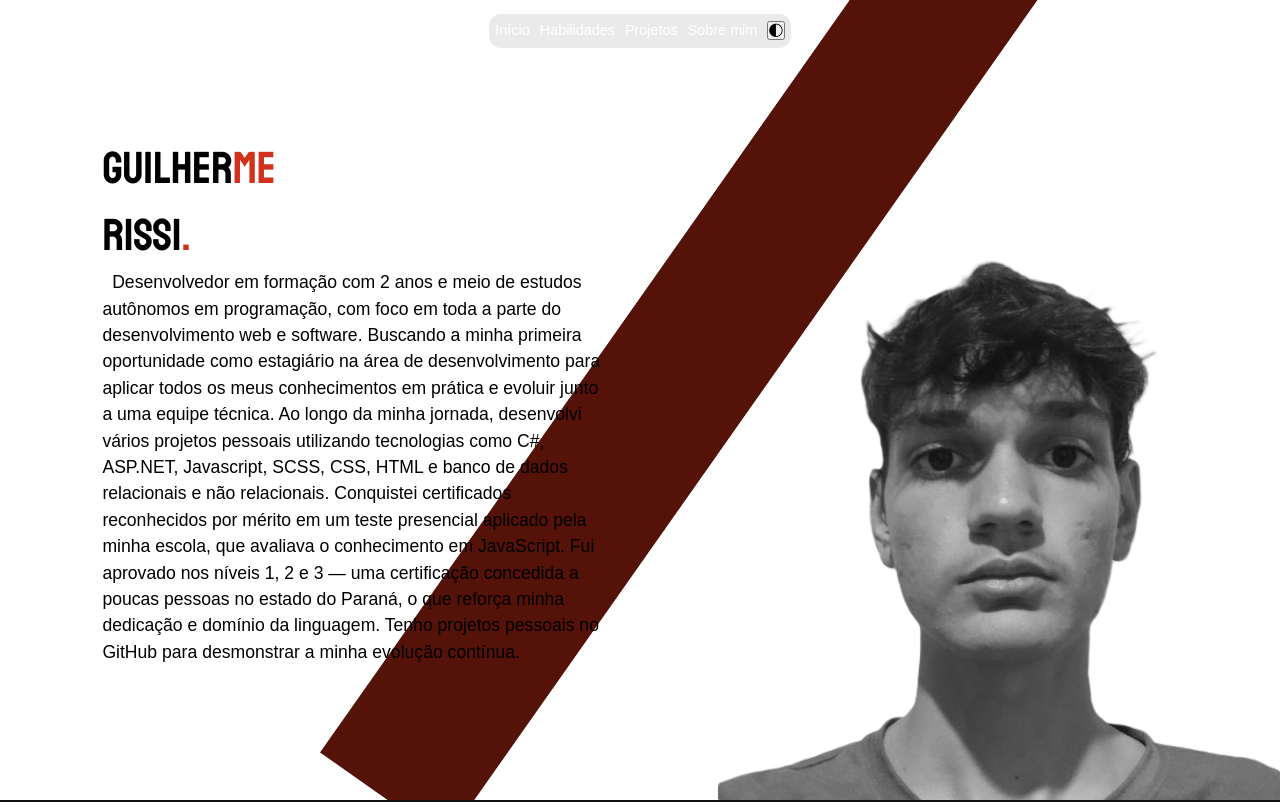
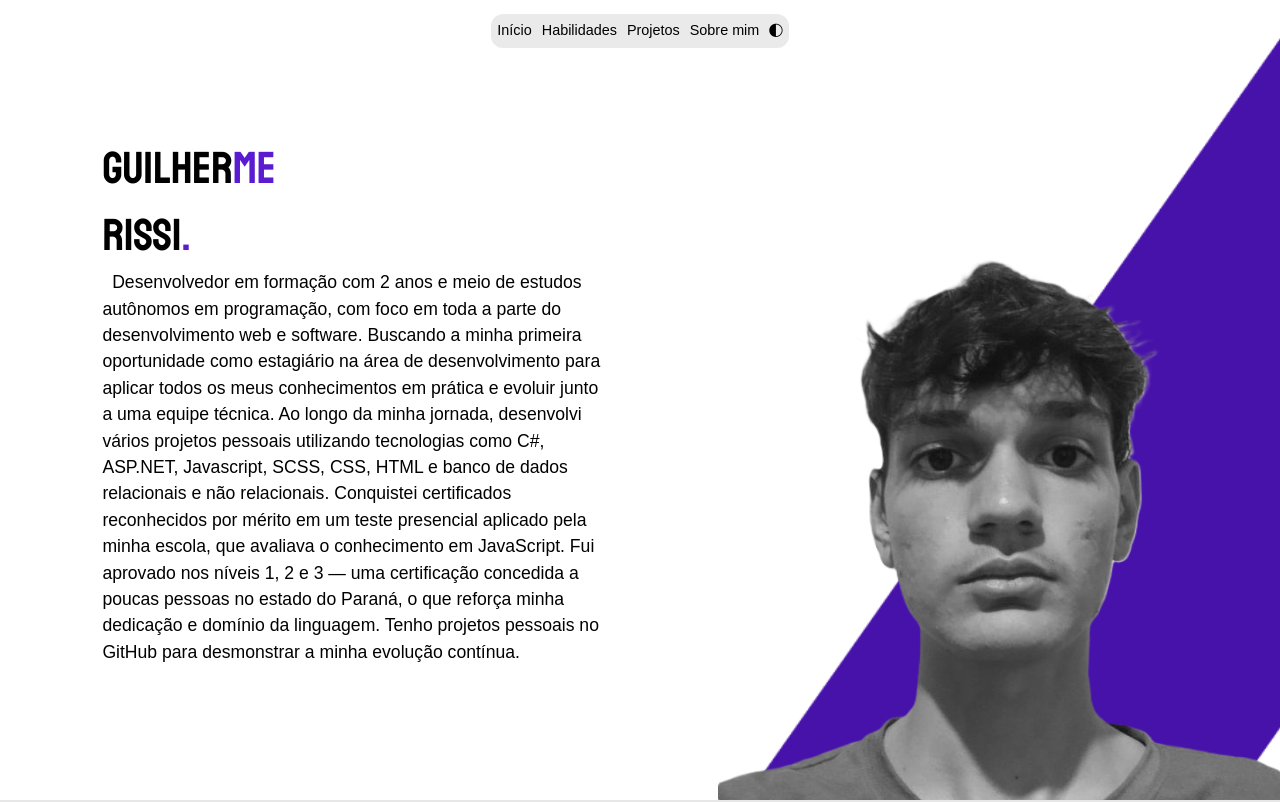
Before and after one commit to glrmrissi/Portfolio, a React (Vite) app: page / in a window 1280 px wide. Shown: the top 802 px of the page. Built offline with nearby package versions, Linux system fonts and the light colour scheme; a web font is replaced by a local one.

Commit message:
theme color added on variables and working on local storage

```diff
--- a/index.html
+++ b/index.html
@@ -1,5 +1,5 @@
 <!doctype html>
-<html lang="en">
+<html lang="pt-br">
   <head>
     <meta charset="UTF-8" />
     <meta name="viewport" content="width=device-width, initial-scale=1.0" />
--- a/src/assets/scss/import.css
+++ b/src/assets/scss/import.css
@@ -1,21 +1,33 @@
 @import url("https://fonts.googleapis.com/css2?family=Funnel+Display:wght@300..800&display=swap");
 @import url("https://fonts.googleapis.com/css2?family=Staatliches&display=swap");
 [data-theme=light] {
-  --background-dark-mode: #fff;
-  --background-dark-skills: #101010;
+  --background-main: #fff;
+  --background-main-skills: #e7e7e7;
+  --background-skills-card: #dddddd;
+  --dark-font-color: #000000;
+  --dark-font-color-hover: #6519f2;
+  --title-decals-color: #5b1cd1;
+  --font-color-main: #000000;
+  --path-rectangle: url("../../assets/icons/rectanglePurple.png");
+  --filter-rectangle: brightness(70%);
+  --card-hover-1: rgba(127, 75, 223, 0.8431372549);
+  --card-hover-2: rgba(119, 66, 204, 0.568627451);
+  --card-hover-3: rgba(144, 109, 224, 0.3019607843);
+}
+
+[data-theme=dark] {
+  --background-main: #121212;
+  --background-main-skills: #101010;
+  --background-skills-card: #2b2b2b;
   --dark-font-color: #fff;
   --dark-font-color-hover: #f23219;
   --title-decals-color: #d1321c;
-  --p: rgba(26, 26, 26, 0.4039215686);
-}
-
-[data-theme=dark] {
-  --background-dark-mode: #121212;
-  --background-dark-skills: #101010;
-  --dark-font-color: #fff;
-  --dark-font-color-hover: #f23219;
-  --title-decals-color: #d1321c;
-  --p: rgba(26, 26, 26, 0.4039215686);
+  --font-color-main: #ffffff;
+  --path-rectangle: url("../../assets/icons/rectangle.png");
+  --filter-rectangle: brightness(50%);
+  --card-hover-1: rgba(53, 3, 1, 0.8431372549);
+  --card-hover-2: rgba(32, 2, 1, 0.568627451);
+  --card-hover-3: rgba(34, 2, 1, 0.3019607843);
 }
 
 * {
@@ -37,7 +49,7 @@ body {
 }
 
 a {
-  color: #ffffff;
+  color: var(--font-color-main);
   text-decoration: none;
 }
 
@@ -79,38 +91,39 @@ a {
   color: var(--dark-font-color-hover);
 }
 
-.nav-link {
+.nav-link button {
   cursor: pointer;
-}
-.nav-link i {
   border-radius: 50px;
+  background-color: rgba(255, 255, 255, 0.0549019608);
+  outline: none;
+  border: none;
   transition: background-color 0.2s padding 0.3s ease-in;
-}
-.nav-link i:hover {
-  padding: 1px;
 }
 
 .resume-section {
   position: relative;
   display: flex;
   height: 100dvh;
-  background-color: var(--background-dark-mode);
+  background-color: var(--background-main);
   overflow: hidden;
 }
 
 .background-resume {
   position: absolute;
-  top: -20%;
-  left: 25%;
+  left: 0;
+  top: 0%;
+  width: 100%;
+  height: 100%;
   pointer-events: none;
   -webkit-user-select: none;
      -moz-user-select: none;
           user-select: none;
-  filter: brightness(35%);
+  filter: var(--filter-rectangle);
+  background-image: var(--path-rectangle);
+  background-position: center top;
+  background-size: 155%;
+  background-repeat: no-repeat;
   z-index: 1;
-}
-.background-resume img {
-  width: 80%;
 }
 
 .resume-details {
@@ -124,11 +137,13 @@ a {
 }
 .resume-details p {
   font-size: 1.1rem;
+  color: var(--font-color-main);
 }
 
 .title {
   font-size: 2.8rem;
   font-family: "Staatliches", sans-serif;
+  color: var(--font-color-main);
   font-optical-sizing: auto;
   font-weight: 700;
   font-style: italic;
@@ -162,14 +177,14 @@ a {
   padding: 10dvh 7dvh;
   gap: 3px;
   height: 100dvh;
-  background-color: var(--background-dark-skills);
+  background-color: var(--background-main-skills);
   z-index: 9999;
 }
 
 .skills-grid {
   position: relative;
   display: flex;
-  background-color: rgb(43, 43, 43);
+  background-color: var(--background-skills-car);
   flex-direction: column;
   justify-content: center;
   border-radius: 6px;
@@ -178,6 +193,9 @@ a {
 .skills-data {
   display: flex;
   justify-content: center;
+}
+.skills-data h3 {
+  color: var(--font-color-main);
 }
 
 .skills-techs-imgs {
@@ -196,7 +214,7 @@ a {
   flex-direction: column;
   align-items: center;
   background: #0a0100;
-  background: radial-gradient(circle at left top, rgba(53, 3, 1, 0.8431372549) 0%, rgba(32, 2, 1, 0.568627451) 50%, rgba(34, 2, 1, 0.3019607843) 100%);
+  background: radial-gradient(circle at left top, var(--card-hover-1) 0%, var(--card-hover-2) 50%, var(--card-hover-3) 100%);
   background-position: left;
   height: 100%;
   width: 100%;
@@ -209,6 +227,9 @@ a {
 .skills-overlay:hover {
   visibility: visible;
   opacity: 1;
+}
+.skills-overlay h1 {
+  color: var(--font-color-main);
 }
 
 .skills-techs-imgs:hover ~ .skills-overlay {
@@ -269,9 +290,6 @@ a {
   .background-resume {
     display: none;
   }
-  .background-resume img {
-    display: none;
-  }
   .my-image {
     display: flex;
     justify-content: center;
--- a/src/assets/scss/styles/components/header/_header.scss
+++ b/src/assets/scss/styles/components/header/_header.scss
@@ -36,12 +36,12 @@
 }
 
 .nav-link {
-  cursor: pointer;
-  i {
+  button {
+    cursor: pointer;
     border-radius: 50px;
+    background-color: #ffffff0e;
+    outline: none;
+    border: none;
     transition: background-color 0.2s padding 0.3s ease-in;
-    &:hover {
-      padding: 1px;
-    }
   }
 }
--- a/src/assets/scss/styles/components/resumeDiv/_resumeDiv.scss
+++ b/src/assets/scss/styles/components/resumeDiv/_resumeDiv.scss
@@ -4,21 +4,24 @@
   position: relative;
   display: flex;
   height: 100dvh;
-  background-color: var(--background-dark-mode);
+  background-color: var(--background-main);
   overflow: hidden;
 }
 
 .background-resume {
   position: absolute;
-  top: -20%;
-  left: 25%;
+  left: 0;
+  top: 0%;
+  width: 100%;
+  height: 100%;
   pointer-events: none;
   user-select: none;
-  filter: brightness(35%);
+  filter: var(--filter-rectangle);
+  background-image: var(--path-rectangle);
+  background-position: center top;
+  background-size: 155%;
+  background-repeat: no-repeat;
   z-index: 1;
-  img {
-    width: 80%;
-  }
 }
 
 .resume-details {
@@ -31,12 +34,14 @@
   z-index: 999;
   p {
     font-size: 1.1rem;
+    color: var(--font-color-main);
   }
 }
 
 .title {
   font-size: 2.8rem;
   font-family: "Staatliches", sans-serif;
+  color: var(--font-color-main);
   font-optical-sizing: auto;
   font-weight: 700;
   font-style: italic;
--- a/src/assets/scss/styles/queries/tablet/tabletResumeDiv/_tabletResumeDiv.scss
+++ b/src/assets/scss/styles/queries/tablet/tabletResumeDiv/_tabletResumeDiv.scss
@@ -14,9 +14,6 @@
     }
     .background-resume {
         display: none;
-        img {
-            display: none;
-        }
     }
     .my-image {
         display: flex;
--- a/src/assets/scss/styles/utils/_utils.scss
+++ b/src/assets/scss/styles/utils/_utils.scss
@@ -20,6 +20,6 @@ body {
 }
 
 a {
-    color: #ffffff;
+    color: var(--font-color-main);
     text-decoration: none;
   }
--- a/src/assets/scss/styles/utils/_variables.scss
+++ b/src/assets/scss/styles/utils/_variables.scss
@@ -3,20 +3,32 @@ $tablet-max: 1024px;
 
 $themes: (
   dark: (
-    background-dark-mode: #121212,
-    background-dark-skills: #101010,
+    background-main: #121212,
+    background-main-skills: #101010,
+    background-skills-card: #2b2b2b,
     dark-font-color: #fff,
     dark-font-color-hover: #f23219,
     title-decals-color: #d1321c,
-    p: #1a1a1a67,
+    font-color-main: #ffffff,
+    path-rectangle: url("../../assets/icons/rectangle.png"),
+    filter-rectangle: brightness(50%),
+    card-hover-1: #350301d7,
+    card-hover-2: #20020191,
+    card-hover-3: #2202014d,
   ),
   light: (
-    background-dark-mode: #fff,
-    background-dark-skills: #101010,
-    dark-font-color: #fff,
-    dark-font-color-hover: #f23219,
-    title-decals-color: #d1321c,
-    p: #1a1a1a67,
+    background-main: #fff,
+    background-main-skills: #e7e7e7,
+    background-skills-card: #dddddd,
+    dark-font-color: #000000,
+    dark-font-color-hover: #6519f2,
+    title-decals-color: #5b1cd1,
+    font-color-main: #000000,
+    path-rectangle: url("../../assets/icons/rectanglePurple.png"),
+    filter-rectangle: brightness(70%),
+    card-hover-1: #7f4bdfd7,
+    card-hover-2: #7742cc91,
+    card-hover-3: #906de04d,
   ),
 );
 @mixin theme($theme-name) {
--- a/src/components/Header/NavBar/NavBar.tsx
+++ b/src/components/Header/NavBar/NavBar.tsx
@@ -3,25 +3,20 @@ import { useRef } from "react";
 const NavBar = () => {
   const btnTheme = useRef<HTMLButtonElement | null>(null);
 
+  const savedTheme = localStorage.getItem("theme");
+
+  if (savedTheme) {
+    document.body.setAttribute("data-theme", savedTheme);
+  }
+
   const clickedTheme = () => {
-
     const currentTheme = document.body.getAttribute("data-theme");
     const changeTheme = currentTheme === "light" ? "dark" : "light";
 
     document.body.setAttribute("data-theme", changeTheme);
-
     localStorage.setItem("theme", changeTheme);
 
-    themeLocalStorage();
-  }
-
-  const themeLocalStorage = () => {
-    const savedTheme = localStorage.getItem("theme");
-
-    // @ts-ignore
-    document.body.setAttribute("data-theme", savedTheme);
-  }
-
+  };
   return (
     <>
       <nav className="nav">
--- a/src/components/ResumeSection/ResumeSection.tsx
+++ b/src/components/ResumeSection/ResumeSection.tsx
@@ -1,5 +1,4 @@
 import MyPhoto from "../../assets/icons/me.png";
-import Rectangle from "../../assets/icons/rectangle.png";
 
 const ResumeSection = () => {
   return (
@@ -36,7 +35,6 @@ const ResumeSection = () => {
           <img src={MyPhoto} alt="" />
         </div>
         <span className="background-resume">
-          <img src={Rectangle} alt="" />
         </span>
       </section>
     </>
```
Also changed, not shown: src/assets/scss/styles/components/skillsSection/_skillsSection.scss (+9 -3 lines), src/assets/icons/rectanglePurple.png (added), 1 other file (tests, documents, lock files or other folders).
